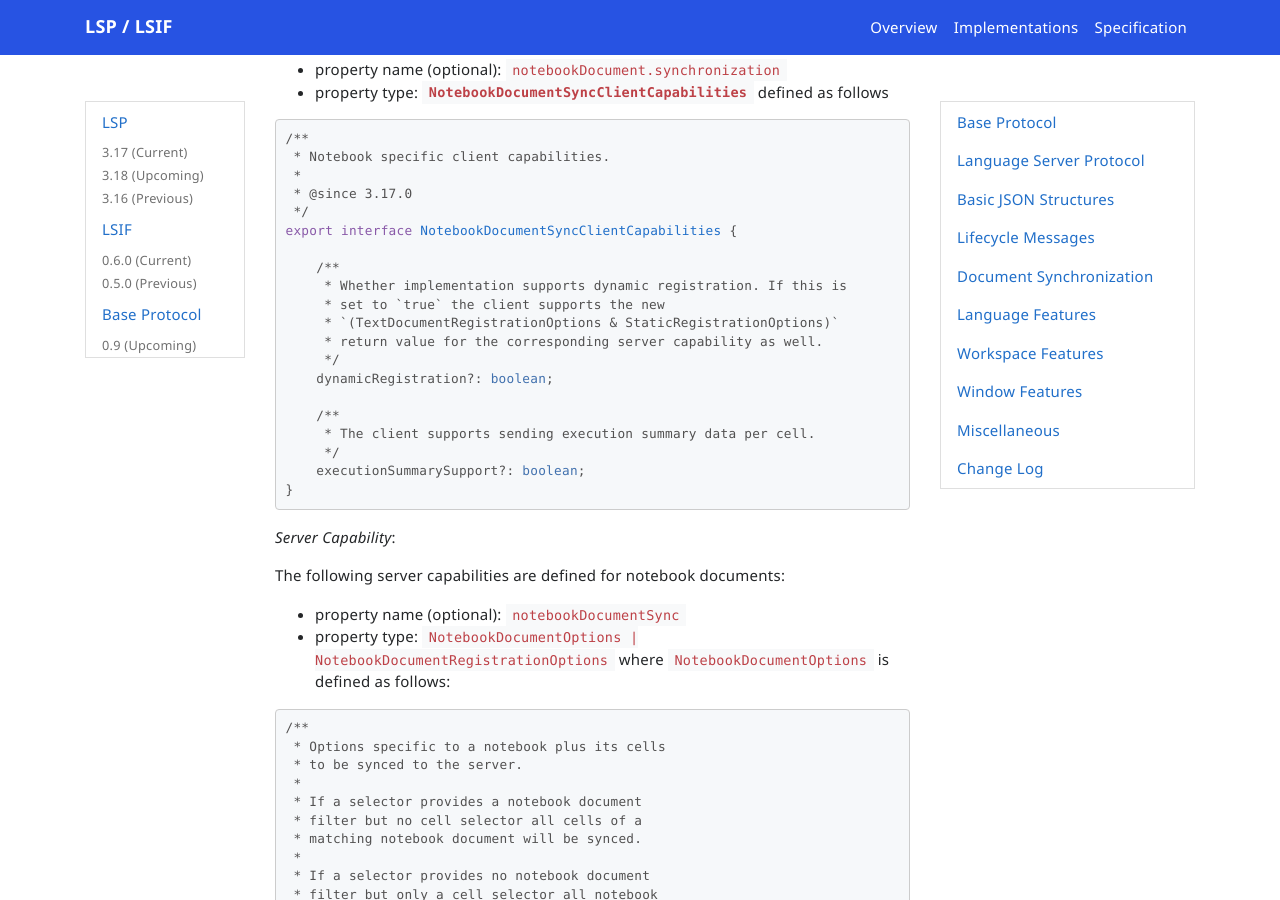
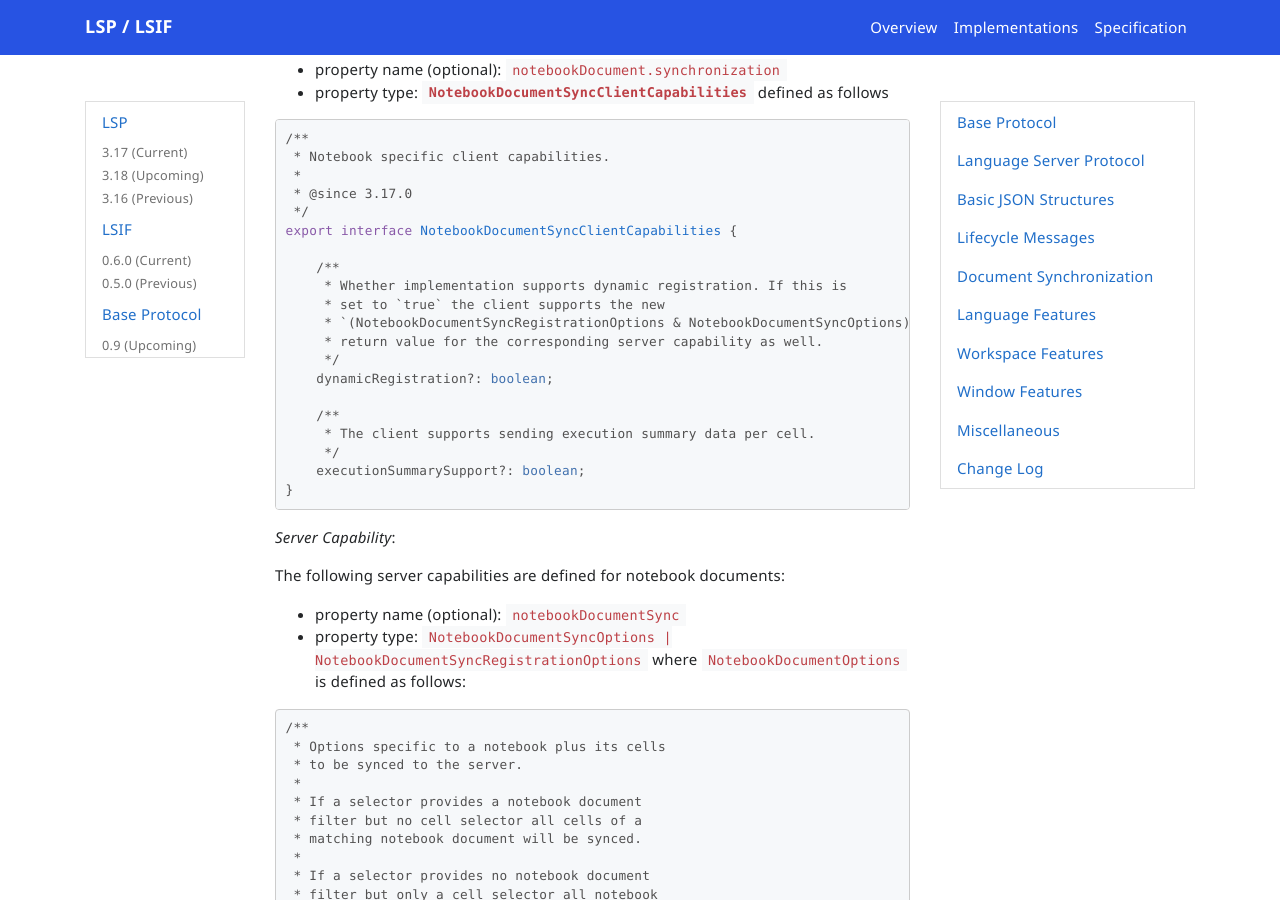
Before and after one commit to microsoft/language-server-protocol, a Jekyll site: the page built from _specifications/lsp/3.17/specification.md, in a window 1280 px wide and 900 px high, scrolled down 77938 px. Built offline with Jekyll 4.4.1, drawn with Linux system fonts in a browser that asks for light colours; nearby versions of some CDN libraries; emoji names are drawn with the system emoji font; comment, search, counter and statistics services are not loaded; some of the changed text lies outside the part shown.

Commit message:
Corrected names and registrationOptions for notebookDocument/sync notifications (#1849)
* Corrected names for NotebookDocumentSync[Registration]Options

* Added registrationOptions to notebookDocument/sync notifications

* Reverted changes in metaModel.json files

---------

Co-authored-by: Dirk Bäumer <dirkb@microsoft.com>

````diff
--- a/_specifications/lsp/3.17/notebookDocument/notebook.md
+++ b/_specifications/lsp/3.17/notebookDocument/notebook.md
@@ -272,7 +272,7 @@ export interface NotebookDocumentSyncClientCapabilities {
 	/**
 	 * Whether implementation supports dynamic registration. If this is
 	 * set to `true` the client supports the new
-	 * `(TextDocumentRegistrationOptions & StaticRegistrationOptions)`
+	 * `(NotebookDocumentSyncRegistrationOptions & NotebookDocumentSyncOptions)`
 	 * return value for the corresponding server capability as well.
 	 */
 	dynamicRegistration?: boolean;
@@ -289,7 +289,7 @@ _Server Capability_:
 The following server capabilities are defined for notebook documents:
 
 * property name (optional): `notebookDocumentSync`
-* property type: `NotebookDocumentOptions | NotebookDocumentRegistrationOptions` where `NotebookDocumentOptions` is defined as follows:
+* property type: `NotebookDocumentSyncOptions | NotebookDocumentSyncRegistrationOptions` where `NotebookDocumentOptions` is defined as follows:
 
 <div class="anchorHolder"><a href="#notebookDocumentSyncOptions" name="notebookDocumentSyncOptions" class="linkableAnchor"></a></div>
 
@@ -347,7 +347,7 @@ export interface NotebookDocumentSyncOptions {
 }
 ```
 
-_Registration Options_: `NotebookDocumentRegistrationOptions` defined as follows:
+_Registration Options_: `notebookDocumentSyncRegistrationOptions` defined as follows:
 
 <div class="anchorHolder"><a href="#notebookDocumentSyncRegistrationOptions" name="notebookDocumentSyncRegistrationOptions" class="linkableAnchor"></a></div>
 
````
Also changed, not shown: _specifications/lsp/3.18/notebookDocument/notebook.md (+3 -3 lines).
